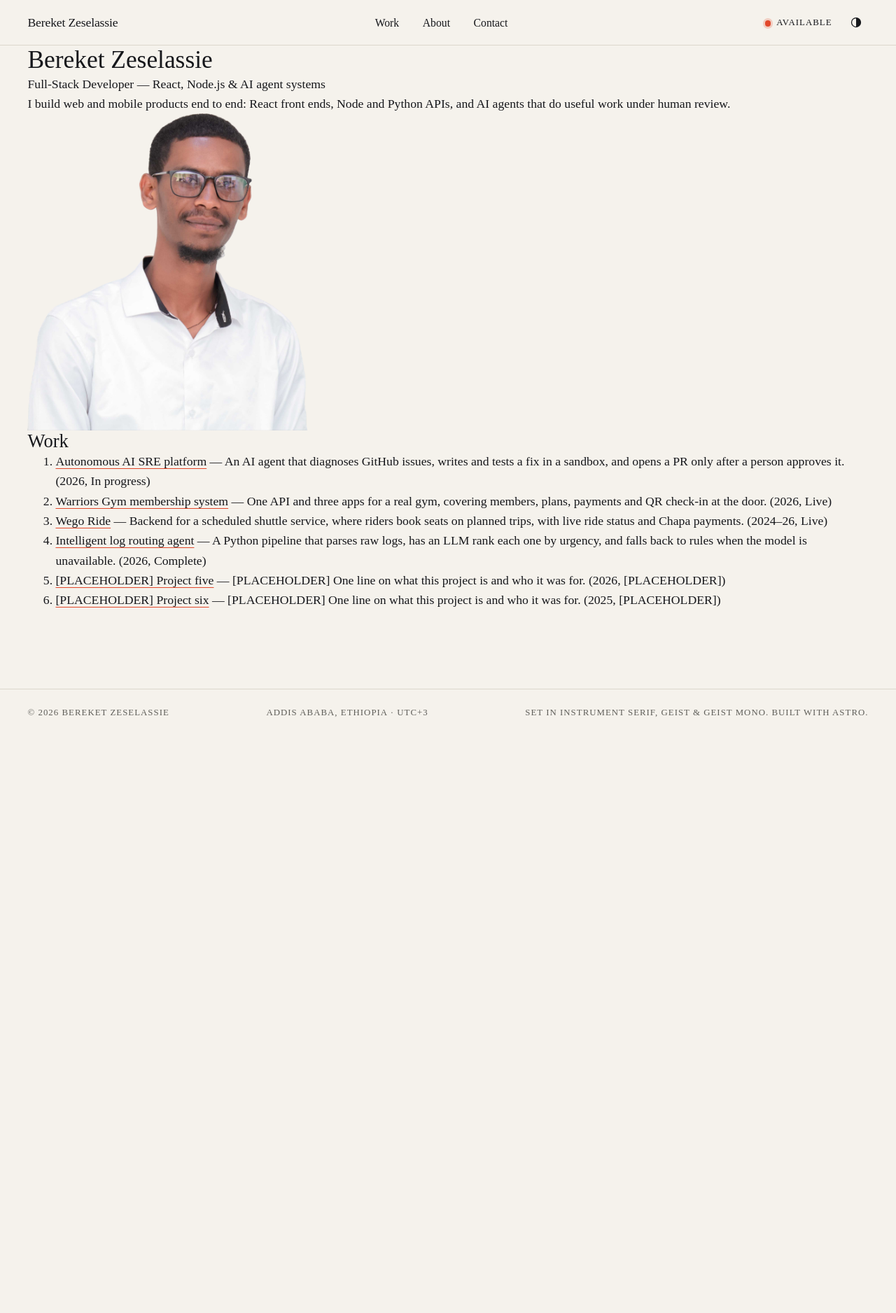
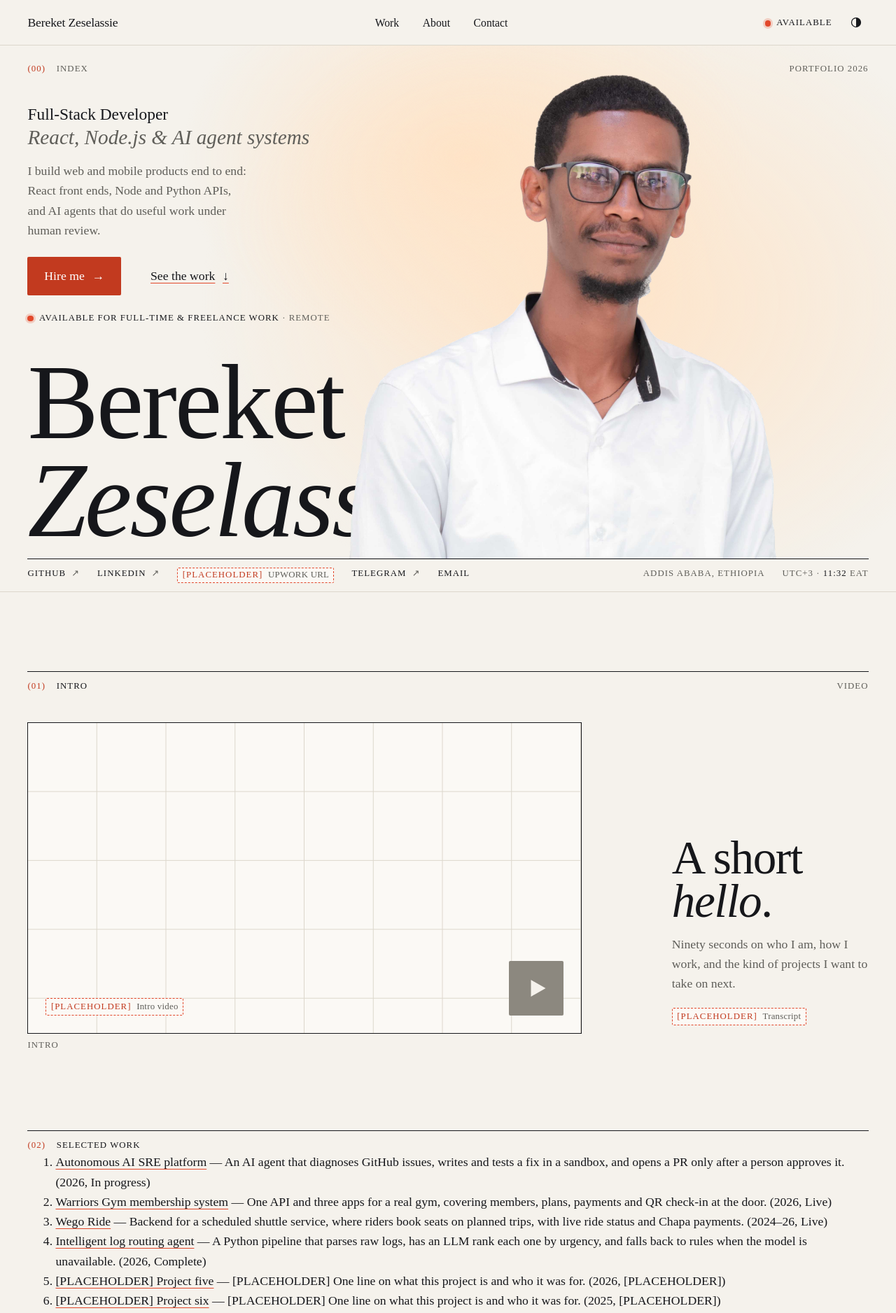
Before and after one commit to bakiizese/Personal-Website, an Astro site: page / in a window 1280 px wide. Shown: the top 1876 px of the page at 70% size. Before the commit the page ends 1053 px from the top, so only its background shows below. Built offline with nearby package versions, Linux system fonts and the light colour scheme; Astro itself is replaced by a stand-in of ours.

Commit message:
Build hero with layered portrait and intro video section

```diff
--- a/src/components/Availability.astro
+++ b/src/components/Availability.astro
@@ -11,18 +11,23 @@ const { open, label, detail } = site.availability;
 
 <p class:list={['availability label', { off: !open }]}>
   <span class="dot" aria-hidden="true"></span>
-  <span>{compact ? (open ? 'Available' : 'Unavailable') : label}</span>
-  {!compact && detail && <span class="muted">· {detail}</span>}
+  <span>
+    {compact ? (open ? 'Available' : 'Unavailable') : label}
+    {!compact && detail && <span class="muted"> · {detail}</span>}
+  </span>
 </p>
 
 <style>
   .availability {
     display: inline-flex;
-    align-items: center;
+    align-items: flex-start;
     gap: 0.6em;
   }
 
   .dot {
+    flex: none;
+    /* Centre on the first line of text (line-height 1.4em), even when the label wraps. */
+    margin-top: calc((1.4em - 0.55rem) / 2);
     width: 0.55rem;
     height: 0.55rem;
     border-radius: 50%;
--- /dev/null
+++ b/src/components/Hero.astro
@@ -0,0 +1,420 @@
+---
+/**
+ * The hero: name set large, the cut-out portrait standing in front of the end of the surname,
+ * a soft warm "window light" behind the portrait, and the key facts a visitor needs in 10 seconds.
+ *
+ * Desktop: role, intro and actions sit top-left; the name runs along the bottom like a masthead,
+ * and the portrait's shoulder covers the tail of the surname. Mobile: name, portrait, then copy.
+ *
+ * Portrait: the first of src/assets/portrait.{png,webp,avif} is used. Remove the file and a quiet
+ * placeholder takes its place. It's height-driven and bottom-anchored, so a taller seated photo fits too.
+ */
+import { Picture } from 'astro:assets';
+import type { ImageMetadata } from 'astro';
+import { site } from '../config/site';
+import Button from './Button.astro';
+import Availability from './Availability.astro';
+import Placeholder from './Placeholder.astro';
+
+const found = import.meta.glob<{ default: ImageMetadata }>('../assets/portrait.{png,webp,avif}', { eager: true });
+const portrait = Object.values(found)[0]?.default;
+---
+
+<section class="hero" aria-labelledby="hero-name">
+  <div class="wrap stage">
+    <div class="light" aria-hidden="true"></div>
+
+    <p class="meta label muted">
+      <span><span class="num">(00)</span> Index</span>
+      <span>Portfolio {new Date().getFullYear()}</span>
+    </p>
+
+    <h1 class="name display" id="hero-name">
+      <span class="line"><span class="rise">{site.firstName}</span></span>
+      <span class="line"><span class="rise"><em>{site.lastName}</em></span></span>
+    </h1>
+
+    <div class="portrait">
+      {
+        portrait ? (
+          <Picture
+            src={portrait}
+            alt={site.portrait.alt}
+            formats={['avif', 'webp']}
+            widths={[480, 720, 960, 1280, 1600]}
+            sizes="(min-width: 64rem) 52vw, 80vw"
+            loading="eager"
+            fetchpriority="high"
+            class="portrait-img"
+          />
+        ) : (
+          <div class="portrait-empty">
+            <Placeholder what="Portrait: add src/assets/portrait.png" />
+          </div>
+        )
+      }
+    </div>
+
+    <div class="copy">
+      <p class="role">
+        <span class="role-title">{site.role}</span>
+        <span class="role-focus">{site.roleFocus}</span>
+      </p>
+      <p class="intro">{site.intro}</p>
+
+      <div class="actions">
+        <Button href="#contact">Hire me</Button>
+        <Button href="#work" variant="text" arrow="↓">See the work</Button>
+      </div>
+
+      <Availability />
+
+    </div>
+  </div>
+
+  <div class="wrap">
+    <div class="strip label">
+      <ul class="links" role="list" aria-label="Profiles">
+        {
+          site.links.map((link) => (
+            <li>
+              {link.href ? (
+                <a href={link.href} rel="me noopener" target="_blank">
+                  {link.label}
+                  <span aria-hidden="true">↗</span>
+                  <span class="visually-hidden">(opens in a new tab)</span>
+                </a>
+              ) : (
+                <Placeholder what={`${link.label} URL`} />
+              )}
+            </li>
+          ))
+        }
+        <li><a href={`mailto:${site.email}`}>Email</a></li>
+      </ul>
+      <p class="where muted">
+        <span>{site.location}</span>
+        <span>
+          {site.timezone.offset} · <time class="clock" data-tz={site.timezone.iana}>--:--</time>{' '}{site.timezone.label}
+        </span>
+      </p>
+    </div>
+  </div>
+</section>
+
+<script>
+  // Live local time in Addis Ababa, so visitors can see the time-zone overlap at a glance.
+  document.querySelectorAll<HTMLTimeElement>('time.clock').forEach((el) => {
+    const format = new Intl.DateTimeFormat('en-GB', { hour: '2-digit', minute: '2-digit', timeZone: el.dataset.tz });
+    const tick = () => {
+      const now = new Date();
+      el.textContent = format.format(now);
+      el.dateTime = now.toISOString();
+    };
+    tick();
+    setInterval(tick, 20_000);
+  });
+</script>
+
+<style>
+  .hero {
+    position: relative;
+    overflow: clip;
+    border-bottom: var(--rule);
+  }
+
+  /* Mobile / tablet: a single column in reading order. */
+  .stage {
+    position: relative;
+    display: grid;
+    grid-template-columns: minmax(0, 1fr);
+    grid-template-areas:
+      'meta'
+      'name'
+      'port'
+      'copy';
+  }
+
+  .meta {
+    grid-area: meta;
+    display: flex;
+    justify-content: space-between;
+    padding-top: var(--space-m);
+    position: relative;
+    z-index: 3;
+  }
+
+  .num {
+    color: var(--accent-text);
+    margin-right: 0.9em;
+  }
+
+  /* Window light: one broad, low-chroma ellipse that fades out completely before its box edge,
+     so there are no hard lines. Sits behind everything. */
+  .light {
+    position: absolute;
+    z-index: 0;
+    inset: 0 calc(var(--gutter) * -1);
+    background: radial-gradient(ellipse 75% 45% at 62% 52%, var(--window-light) 0%, var(--window-light-edge) 100%);
+    pointer-events: none;
+  }
+
+  .name {
+    grid-area: name;
+    position: relative;
+    z-index: 1;
+    font-size: var(--step-6);
+    margin-top: var(--space-l);
+  }
+
+  .line {
+    display: block;
+    overflow: clip;
+    /* Room for descenders and the italic overhang inside the clip. */
+    padding: 0 0.08em 0.08em 0;
+    margin-bottom: -0.08em;
+  }
+
+  .rise {
+    display: inline-block;
+  }
+
+  .portrait {
+    grid-area: port;
+    position: relative;
+    z-index: 2;
+    display: flex;
+    justify-content: flex-end;
+    /* A slight tuck: the hair just meets the surname's baseline without hiding letters. */
+    margin-top: calc(var(--step-6) * -0.12);
+    margin-right: calc(var(--gutter) * -1);
+    pointer-events: none;
+  }
+
+  .portrait :global(.portrait-img) {
+    width: min(82%, 24rem);
+    height: auto;
+  }
+
+  .portrait-empty {
+    display: grid;
+    place-items: end start;
+    width: min(82%, 24rem);
+    aspect-ratio: 4 / 5;
+    padding: var(--space-s);
+    border: 1px dashed var(--line-strong);
+    background: var(--surface);
+  }
+
+  .copy {
+    grid-area: copy;
+    position: relative;
+    z-index: 3;
+    display: grid;
+    gap: var(--space-m);
+    justify-items: start;
+    padding-block: var(--space-l) var(--space-xl);
+    border-top: var(--rule);
+  }
+
+  .role {
+    display: grid;
+    gap: 0.15em;
+    font-size: var(--step-1);
+    line-height: var(--leading-tight);
+  }
+
+  .role-title {
+    font-weight: 500;
+  }
+
+  .role-focus {
+    font-family: var(--serif);
+    font-style: italic;
+    font-size: 1.25em;
+    color: var(--muted);
+  }
+
+  .intro {
+    max-width: 38ch;
+    color: var(--muted);
+  }
+
+  .actions {
+    display: flex;
+    flex-wrap: wrap;
+    align-items: center;
+    gap: var(--space-2xs) var(--space-l);
+  }
+
+  .links {
+    display: flex;
+    flex-wrap: wrap;
+    gap: var(--space-2xs) var(--space-m);
+  }
+
+  .links a {
+    text-decoration: none;
+  }
+
+  .links a:hover {
+    text-decoration: underline;
+    text-decoration-color: var(--accent);
+  }
+
+  .links a span[aria-hidden] {
+    margin-left: 0.3em;
+    color: var(--muted);
+  }
+
+  .strip {
+    display: flex;
+    flex-wrap: wrap;
+    justify-content: space-between;
+    align-items: baseline;
+    gap: var(--space-xs) var(--space-l);
+    padding-block: var(--space-xs);
+    border-top: 1px solid var(--ink);
+  }
+
+  .where {
+    display: flex;
+    flex-wrap: wrap;
+    gap: 0 var(--space-m);
+  }
+
+  .clock {
+    color: var(--ink);
+  }
+
+  /* Desktop: copy top-left, name along the bottom, portrait standing on the bottom rule
+     with its shoulder in front of the end of the surname. */
+  @media (min-width: 64rem) {
+    .stage {
+      grid-template-columns: repeat(12, minmax(0, 1fr));
+      column-gap: var(--col-gap);
+      grid-template-rows: auto auto 1fr auto;
+      grid-template-areas:
+        'meta meta meta meta meta meta meta meta meta meta meta meta'
+        'copy copy copy copy copy copy . . . . . .'
+        '. . . . . . . . . . . .'
+        'name name name name name name name name name name name name';
+      min-height: min(calc(100svh - 7rem), 58rem);
+      /* Name size shared by the name and the portrait's position. The svh term keeps
+         the whole name above the fold on short laptop screens (1366×768). */
+      --name-size: min(var(--step-6), 11rem, 19svh);
+    }
+
+    .light {
+      background:
+        radial-gradient(ellipse 42% 62% at 66% 50%, var(--window-light) 0%, var(--window-light-edge) 100%),
+        radial-gradient(ellipse 30% 40% at 52% 22%, var(--window-light) 0%, var(--window-light-edge) 100%);
+    }
+
+    .copy {
+      border-top: 0;
+      gap: var(--space-s);
+      padding-block: var(--space-l);
+    }
+
+    .actions {
+      margin-block: var(--space-2xs);
+    }
+
+    .name {
+      margin-top: 0;
+      padding-bottom: var(--space-xs);
+      font-size: var(--name-size);
+    }
+
+    /* Anchored to the name, not the grid: "Zeselassie" is ~3.2em wide in Instrument Serif italic,
+       so starting the portrait at ~3em puts the shoulder over about half of the final letter
+       at every desktop width. */
+    .portrait {
+      position: absolute;
+      z-index: 2;
+      left: calc(var(--gutter) + var(--name-size) * 3.02);
+      bottom: 0;
+      height: calc(100% - var(--space-l));
+      margin: 0;
+    }
+
+    .portrait :global(picture) {
+      height: 100%;
+    }
+
+    .portrait :global(.portrait-img) {
+      width: auto;
+      height: 100%;
+      max-width: none;
+    }
+
+    .portrait-empty {
+      width: auto;
+      height: 85%;
+      align-self: flex-end;
+    }
+  }
+
+  /* Load choreography: name lines rise out of their clip, portrait settles, the rest follows.
+     Everything ends within ~1.1s; base.css cancels it under prefers-reduced-motion. */
+  @media (prefers-reduced-motion: no-preference) {
+    .rise {
+      animation: rise var(--dur-slow) var(--ease-out) 150ms both;
+    }
+
+    .line:nth-child(2) .rise {
+      animation-delay: 240ms;
+    }
+
+    .portrait {
+      animation: settle 1100ms var(--ease-out) 60ms both;
+    }
+
+    .light {
+      animation: fade 1400ms ease both;
+    }
+
+    .copy,
+    .meta {
+      animation: fade 700ms ease 450ms both;
+    }
+  }
+
+  @keyframes rise {
+    from {
+      transform: translateY(105%);
+    }
+  }
+
+  @keyframes settle {
+    from {
+      opacity: 0;
+      transform: translateY(1.5rem);
+    }
+  }
+
+  @keyframes fade {
+    from {
+      opacity: 0;
+    }
+  }
+
+  /* The one scroll-linked moment: the portrait sinks slightly as the hero scrolls away,
+     so it reads as a layer behind the page. */
+  @supports (animation-timeline: scroll()) {
+    @media (prefers-reduced-motion: no-preference) and (min-width: 64rem) {
+      .portrait :global(picture) {
+        animation: drift linear both;
+        animation-timeline: scroll(root);
+        animation-range: 0 100vh;
+      }
+    }
+  }
+
+  @keyframes drift {
+    to {
+      transform: translateY(8%);
+    }
+  }
+</style>
--- /dev/null
+++ b/src/components/IntroVideo.astro
@@ -0,0 +1,280 @@
+---
+/**
+ * Intro video, configured by `site.video` in src/config/site.ts.
+ * Nothing third-party loads until the visitor clicks play: the poster is local, and YouTube
+ * (privacy-enhanced domain) or Vimeo (do-not-track) are only injected on click.
+ * A self-hosted file gets native controls and a captions track.
+ */
+import { site } from '../config/site';
+import SectionHeader from './SectionHeader.astro';
+import Placeholder from './Placeholder.astro';
+
+const video = site.video;
+const hasVideo = video.provider !== null;
+const duration = hasVideo ? video.duration : null;
+
+let embed: string | null = null;
+if (video.provider === 'youtube') {
+  embed = `https://www.youtube-nocookie.com/embed/${encodeURIComponent(video.id)}?autoplay=1&rel=0&modestbranding=1&cc_load_policy=1`;
+} else if (video.provider === 'vimeo') {
+  embed = `https://player.vimeo.com/video/${encodeURIComponent(video.id)}?autoplay=1&dnt=1&texttrack=en`;
+}
+---
+
+<section class="intro-video" aria-labelledby="intro-heading">
+  <div class="wrap">
+    <SectionHeader number="01" label="Intro" id="intro-heading" aside={duration ? `${duration}` : 'Video'} />
+
+    <div class="layout">
+      <figure class="frame-wrap">
+        <div class="frame">
+          {
+            !hasVideo && (
+              <div class="empty">
+                <span class="play play--idle" aria-hidden="true" />
+                <Placeholder what="Intro video">
+                  Set <code>video</code> in src/config/site.ts to a YouTube or Vimeo ID, or a file in /public.
+                </Placeholder>
+              </div>
+            )
+          }
+          {
+            hasVideo && (
+              <button
+                class="poster"
+                type="button"
+                data-video-play
+                data-embed={embed ?? undefined}
+                data-src={video.provider === 'file' ? video.src : undefined}
+                data-captions={video.provider === 'file' ? video.captions : undefined}
+                data-title={video.title}
+                aria-label={`Play video: ${video.title}${duration ? `, ${duration}` : ''}`}
+              >
+                {video.poster ? (
+                  <img src={video.poster} alt="" loading="lazy" decoding="async" />
+                ) : (
+                  <span class="poster-type display" aria-hidden="true">
+                    Hello, I’m <em>{site.firstName}</em>.
+                  </span>
+                )}
+                <span class="play" aria-hidden="true" />
+              </button>
+            )
+          }
+        </div>
+        <figcaption class="label muted">
+          <span>Intro{duration ? `, ${duration}` : ''}</span>
+          {hasVideo && video.provider !== 'file' && <span>Plays from {video.provider === 'youtube' ? 'YouTube' : 'Vimeo'} on click</span>}
+        </figcaption>
+      </figure>
+
+      <div class="note">
+        <h2 class="display note-title">A short <em>hello</em>.</h2>
+        <p class="muted">{site.videoNote}</p>
+        {
+          hasVideo && video.transcript && (
+            <details class="transcript">
+              <summary class="label">Read the transcript</summary>
+              <div class="transcript-body">
+                {video.transcript.split(/\n{2,}/).map((para) => (
+                  <p>{para}</p>
+                ))}
+              </div>
+            </details>
+          )
+        }
+        {!hasVideo && <p><Placeholder what="Transcript" /></p>}
+      </div>
+    </div>
+  </div>
+</section>
+
+<script>
+  document.querySelectorAll<HTMLButtonElement>('[data-video-play]').forEach((button) => {
+    button.addEventListener(
+      'click',
+      () => {
+        const { embed, src, captions, title } = button.dataset;
+        const frame = button.parentElement!;
+        let player: HTMLElement;
+
+        if (embed) {
+          const iframe = document.createElement('iframe');
+          iframe.src = embed;
+          iframe.title = title ?? 'Intro video';
+          iframe.allow = 'autoplay; encrypted-media; picture-in-picture; fullscreen';
+          iframe.allowFullscreen = true;
+          player = iframe;
+        } else {
+          const video = document.createElement('video');
+          video.src = src!;
+          video.controls = true;
+          video.autoplay = true;
+          video.playsInline = true;
+          video.setAttribute('aria-label', title ?? 'Intro video');
+          if (captions) {
+            const track = document.createElement('track');
+            Object.assign(track, { kind: 'captions', src: captions, srclang: 'en', label: 'English', default: true });
+            video.append(track);
+          }
+          player = video;
+        }
+
+        player.className = 'player';
+        button.replaceWith(player);
+        player.focus();
+        frame.dataset.playing = '';
+      },
+      { once: true },
+    );
+  });
+</script>
+
+<style>
+  .intro-video {
+    padding-top: var(--space-2xl);
+  }
+
+  .layout {
+    display: grid;
+    gap: var(--space-l) var(--col-gap);
+    margin-top: var(--space-l);
+  }
+
+  @media (min-width: 64rem) {
+    .layout {
+      grid-template-columns: repeat(12, minmax(0, 1fr));
+      align-items: end;
+    }
+
+    .frame-wrap {
+      grid-column: 1 / span 8;
+    }
+
+    .note {
+      grid-column: 10 / span 3;
+      padding-bottom: 2.4rem; /* line up with the frame, above its caption */
+    }
+  }
+
+  .frame {
+    position: relative;
+    aspect-ratio: 16 / 9;
+    border: 1px solid var(--ink);
+    background: var(--surface);
+    overflow: hidden;
+  }
+
+  .frame > :global(.player),
+  .poster {
+    position: absolute;
+    inset: 0;
+    width: 100%;
+    height: 100%;
+    border: 0;
+  }
+
+  .frame > :global(video.player) {
+    background: #000;
+  }
+
+  .poster {
+    display: block;
+    text-align: left;
+  }
+
+  .poster img {
+    width: 100%;
+    height: 100%;
+    object-fit: cover;
+  }
+
+  .poster-type {
+    position: absolute;
+    left: var(--space-l);
+    bottom: var(--space-l);
+    font-size: var(--step-4);
+  }
+
+  /* Custom play control: a square with a triangle, bottom-right, accent on hover. */
+  .play {
+    position: absolute;
+    right: var(--space-m);
+    bottom: var(--space-m);
+    width: clamp(3.25rem, 2.5rem + 3vw, 5rem);
+    aspect-ratio: 1;
+    background: var(--ink);
+    border-radius: var(--radius);
+    transition: background-color var(--dur-fast) ease;
+  }
+
+  .play::after {
+    content: '';
+    position: absolute;
+    inset: 0;
+    margin: auto;
+    width: 0;
+    height: 0;
+    border-block: 0.6em solid transparent;
+    border-left: 1em solid var(--paper);
+    transform: translateX(12%);
+    font-size: clamp(0.9rem, 0.7rem + 0.8vw, 1.4rem);
+  }
+
+  .poster:hover .play,
+  .poster:focus-visible .play {
+    background: var(--accent-text);
+  }
+
+  .poster:focus-visible {
+    outline-offset: -4px;
+  }
+
+  .empty {
+    position: absolute;
+    inset: 0;
+    display: flex;
+    align-items: flex-end;
+    padding: var(--space-m);
+    background-image:
+      linear-gradient(var(--line) 1px, transparent 1px), linear-gradient(90deg, var(--line) 1px, transparent 1px);
+    background-size: 12.5% 22.222%;
+    background-position: -1px -1px;
+  }
+
+  .play--idle {
+    background: var(--line-strong);
+  }
+
+  figcaption {
+    display: flex;
+    justify-content: space-between;
+    gap: var(--space-s);
+    padding-top: var(--space-2xs);
+  }
+
+  .note {
+    display: grid;
+    gap: var(--space-s);
+    align-content: end;
+  }
+
+  .note-title {
+    font-size: var(--step-4);
+  }
+
+  .transcript summary {
+    cursor: pointer;
+    color: var(--accent-text);
+  }
+
+  .transcript-body {
+    display: grid;
+    gap: 0.8em;
+    margin-top: var(--space-s);
+    max-height: 22rem;
+    overflow: auto;
+    padding-right: var(--space-2xs);
+    font-size: var(--step--1);
+  }
+</style>
--- a/src/pages/index.astro
+++ b/src/pages/index.astro
@@ -1,22 +1,20 @@
 ---
-// Phase 1 scaffold: proves the content pipeline end to end. Replaced by the real sections in phases 3–5.
-import { Image } from 'astro:assets';
 import Base from '../layouts/Base.astro';
-import { site } from '../config/site';
+import Hero from '../components/Hero.astro';
+import IntroVideo from '../components/IntroVideo.astro';
+import SectionHeader from '../components/SectionHeader.astro';
 import { getProjects, statusLabel } from '../lib/projects';
-import portrait from '../assets/portrait.png';
 
 const projects = await getProjects();
 ---
 
 <Base>
-  <div class="wrap">
-    <h1>{site.name}</h1>
-    <p>{site.role} — {site.roleFocus}</p>
-    <p>{site.intro}</p>
-    <Image src={portrait} alt={site.portrait.alt} width={400} />
+  <Hero />
+  <IntroVideo />
 
-    <h2>Work</h2>
+  <!-- Phase 4 replaces this with the real Selected Work section. -->
+  <section id="work" class="wrap" style="padding-top: var(--space-2xl)" aria-labelledby="work-heading">
+    <SectionHeader number="02" label="Selected work" id="work-heading" />
     <ol>
       {
         projects.map((p) => (
@@ -26,5 +24,5 @@ const projects = await getProjects();
         ))
       }
     </ol>
-  </div>
+  </section>
 </Base>
```
